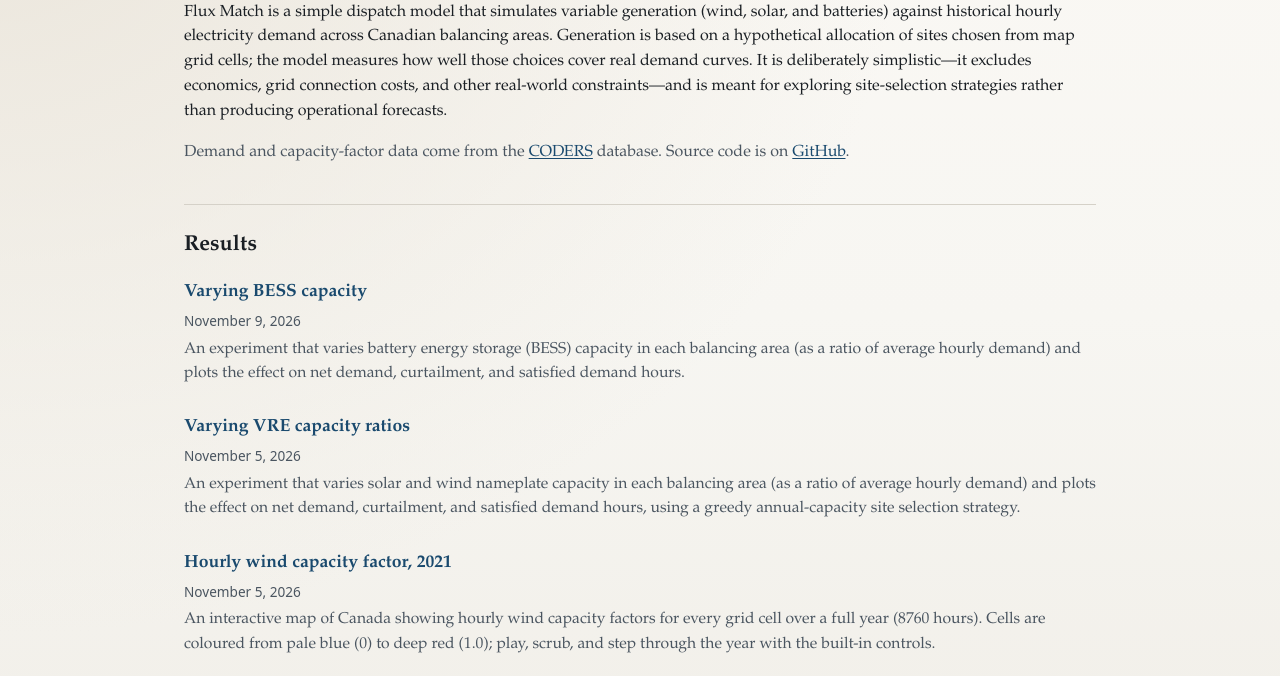
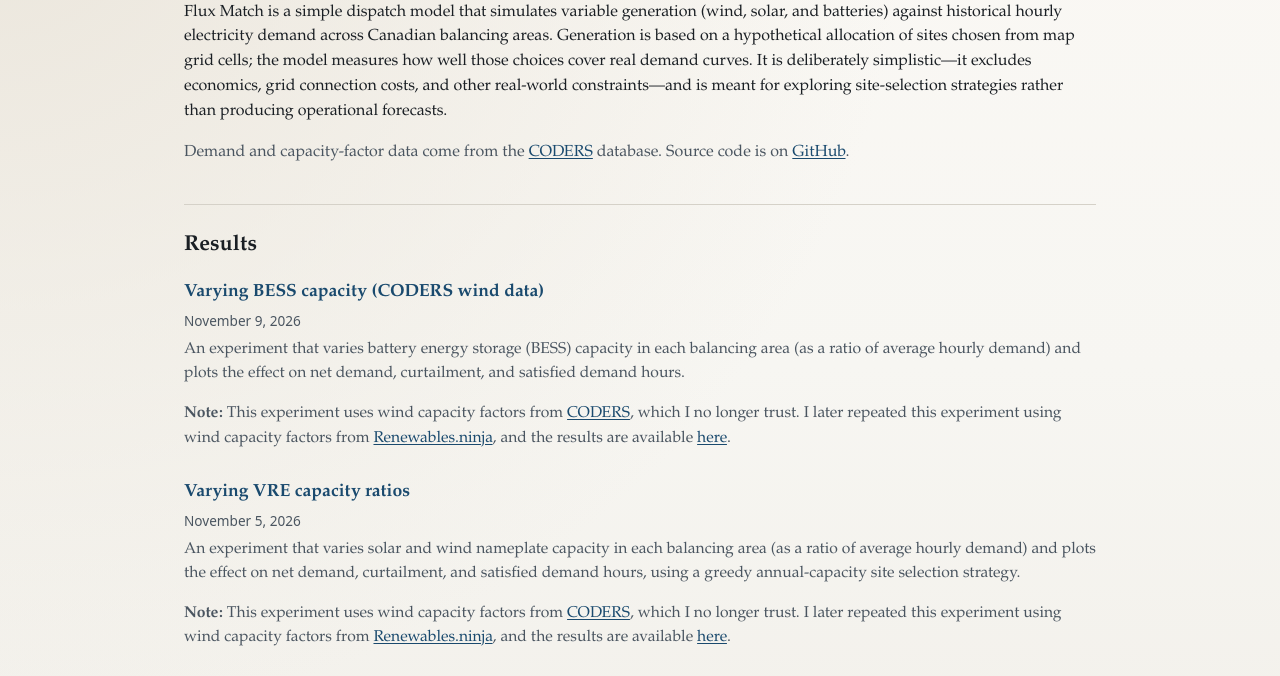
Before and after one commit to jarthorn/flux-match, a plain HTML site: page docs/index.html in a window 1280 px wide. Shown: the part 102-778 px from the top of the page. Drawn offline with Linux system fonts and the light colour scheme.

Commit message:
Added note on coders CF wind data

```diff
--- a/docs/article.css
+++ b/docs/article.css
@@ -100,7 +100,7 @@ a:hover { text-decoration-thickness: 2px; }
   margin: 0 0 0.4rem;
 }
 .results p {
-  margin: 0;
+  margin: 0 0 1rem;
   color: var(--muted);
   font-size: 0.98rem;
 }
--- a/docs/index.html
+++ b/docs/index.html
@@ -29,12 +29,19 @@
     <h2>Results</h2>
     <ul class="results">
       <li>
-        <h3><a href="vary-bess-capacity.html">Varying BESS capacity</a></h3>
+        <h3><a href="vary-bess-capacity.html">Varying BESS capacity (CODERS wind data)</a></h3>
         <time class="pub-date" datetime="2026-11-09">November 9, 2026</time>
         <p>
           An experiment that varies battery energy storage (BESS) capacity in each
           balancing area (as a ratio of average hourly demand) and plots the
           effect on net demand, curtailment, and satisfied demand hours.
+        </p>
+        <p>
+          <strong>Note:</strong> This experiment uses wind capacity factors from
+          <a href="https://coders.cme-emh.ca/">CODERS</a>, which I no longer trust.
+          I later repeated this experiment using wind capacity factors from
+          <a href="https://renewables.ninja">Renewables.ninja</a>, and the results
+          are available <a href="vary-bess-capacity-renewables-ninja.html">here</a>.
         </p>
       </li>
       <li>
@@ -45,6 +52,13 @@
           balancing area (as a ratio of average hourly demand) and plots the
           effect on net demand, curtailment, and satisfied demand hours, using
           a greedy annual-capacity site selection strategy.
+        </p>
+        <p>
+          <strong>Note:</strong> This experiment uses wind capacity factors from
+          <a href="https://coders.cme-emh.ca/">CODERS</a>, which I no longer trust.
+          I later repeated this experiment using wind capacity factors from
+          <a href="https://renewables.ninja">Renewables.ninja</a>, and the results
+          are available <a href="vary-capacity-ratio-renewables-ninja.html">here</a>.
         </p>
       </li>
       <li>
```
